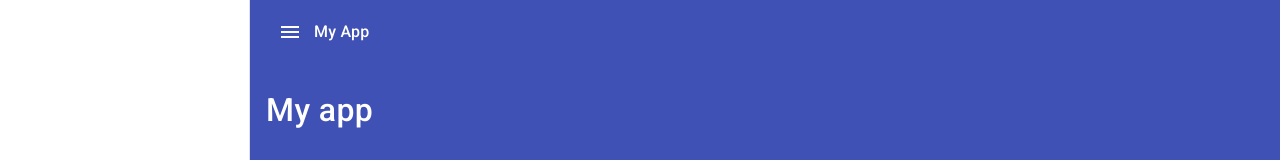
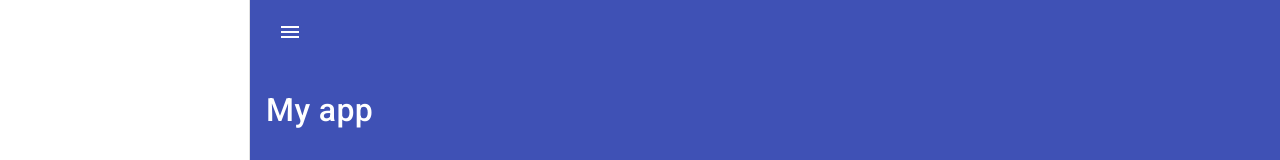
Before and after one commit to thurdelima/angular-material-dashboard-references, an Angular app: page / in a window 1280 px wide. Shown: the top 160 px of the page. Built offline with nearby package versions, Linux system fonts and the light colour scheme.

Commit message:
feat: create logic of scroll add an hid text

```diff
--- a/src/app/app.component.html
+++ b/src/app/app.component.html
@@ -7,12 +7,17 @@
 
 
   <mat-sidenav-content>
-    <mat-toolbar color="primary" class="toolbar-menu">
+    <mat-toolbar
+    color="primary"
+    class="toolbar-menu"
+    [class.mat-elevation-z8]="applyShadow"
+
+    >
       <button mat-icon-button class="example-icon" (click)="sidenav.toggle()"
         aria-label="Example icon-button with menu icon">
         <mat-icon>menu</mat-icon>
       </button>
-      <span>My App</span>
+      <span *ngIf="popText">My App</span>
       <span class="example-spacer"></span>
       <button mat-icon-button class="example-icon favorite-icon" aria-label="Example icon-button with heart icon">
         <mat-icon>favorite</mat-icon>
@@ -23,7 +28,7 @@
     </mat-toolbar>
 
     <mat-toolbar color="primary" class="toolbar-submenu">
-      <span>My app</span>
+      <span *ngIf="!popText">My app</span>
     </mat-toolbar>
     <h1 class="title">Teste</h1>
     <h1 class="title">Teste</h1>
--- a/src/app/app.component.ts
+++ b/src/app/app.component.ts
@@ -1,20 +1,43 @@
-import { Component, ViewChild } from '@angular/core';
+import { Component, OnInit, ViewChild } from '@angular/core';
 import { BreakpointObserver} from '@angular/cdk/layout'
 import { MatSidenav } from '@angular/material/sidenav';
-import { pluck } from 'rxjs';
+import { fromEvent, map, pluck } from 'rxjs';
+
+export const SCROLL_CONTAINER = 'mat-sidenav-content';
+export const TEXT_LIMIT = 50;
+export const SHADOW_LIMIT = 100;
 
 @Component({
   selector: 'app-root',
   templateUrl: './app.component.html',
   styleUrl: './app.component.scss'
 })
-export class AppComponent {
+export class AppComponent implements OnInit {
   title = 'angular-material-simple-admin-reference';
 
   public isSmallScreen = false;
+  public popText = false;
+  public applyShadow = false;
 
   //@ViewChild(MatSidenav) sidenav!: MatSidenav;
   constructor(private breakPointObserver: BreakpointObserver) {}
+
+  ngOnInit(): void {
+    const content = document.getElementsByClassName(SCROLL_CONTAINER)[0];
+
+    fromEvent(content, 'scroll')
+    .pipe(
+      map(() => content.scrollTop)
+    )
+    .subscribe({
+      next: (value: number) =>  this.determineHeader(value)
+    })
+  }
+
+  determineHeader(scrollTop: number): void {
+    this.popText = scrollTop >= TEXT_LIMIT;
+    this.applyShadow = scrollTop >= SHADOW_LIMIT;
+  }
 
   ngAfterContentInit(): void {
     // this.breakPointObserver.observe(['(max-width: 800px)']).subscribe({
```
